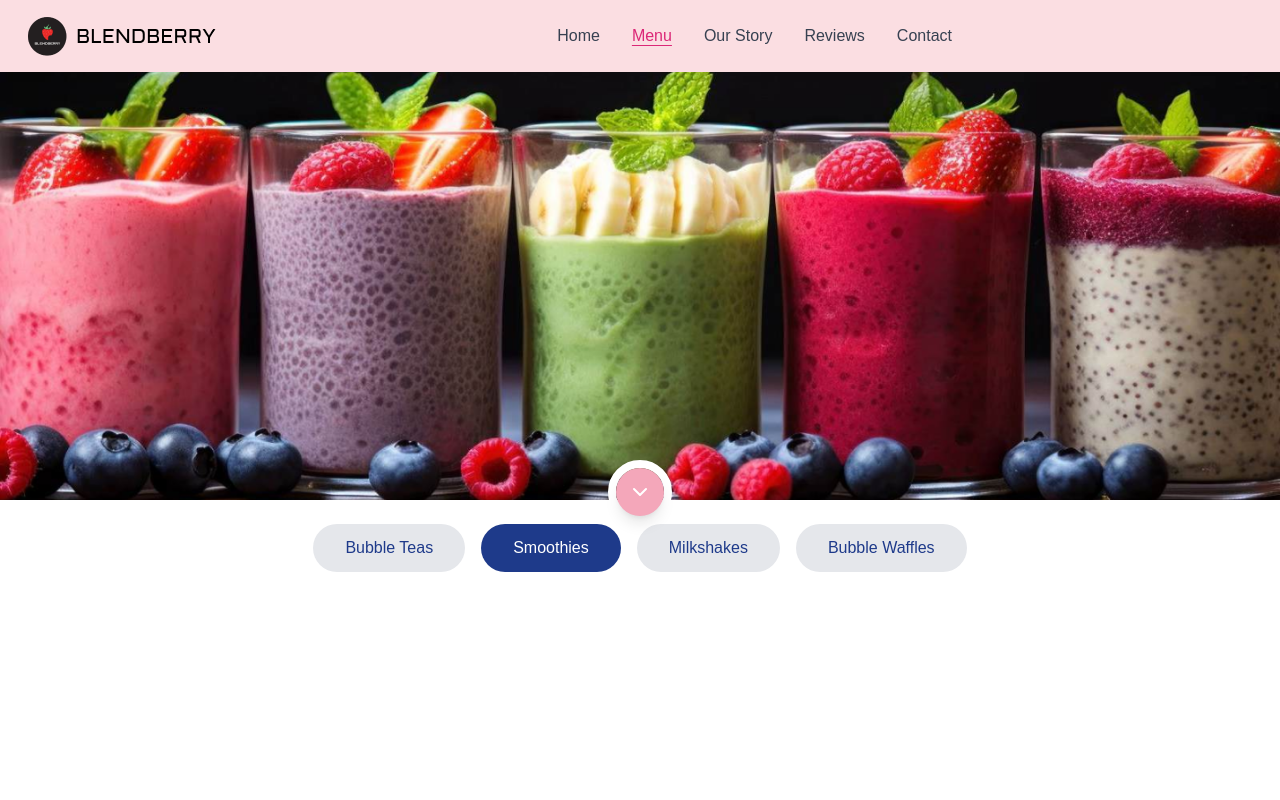
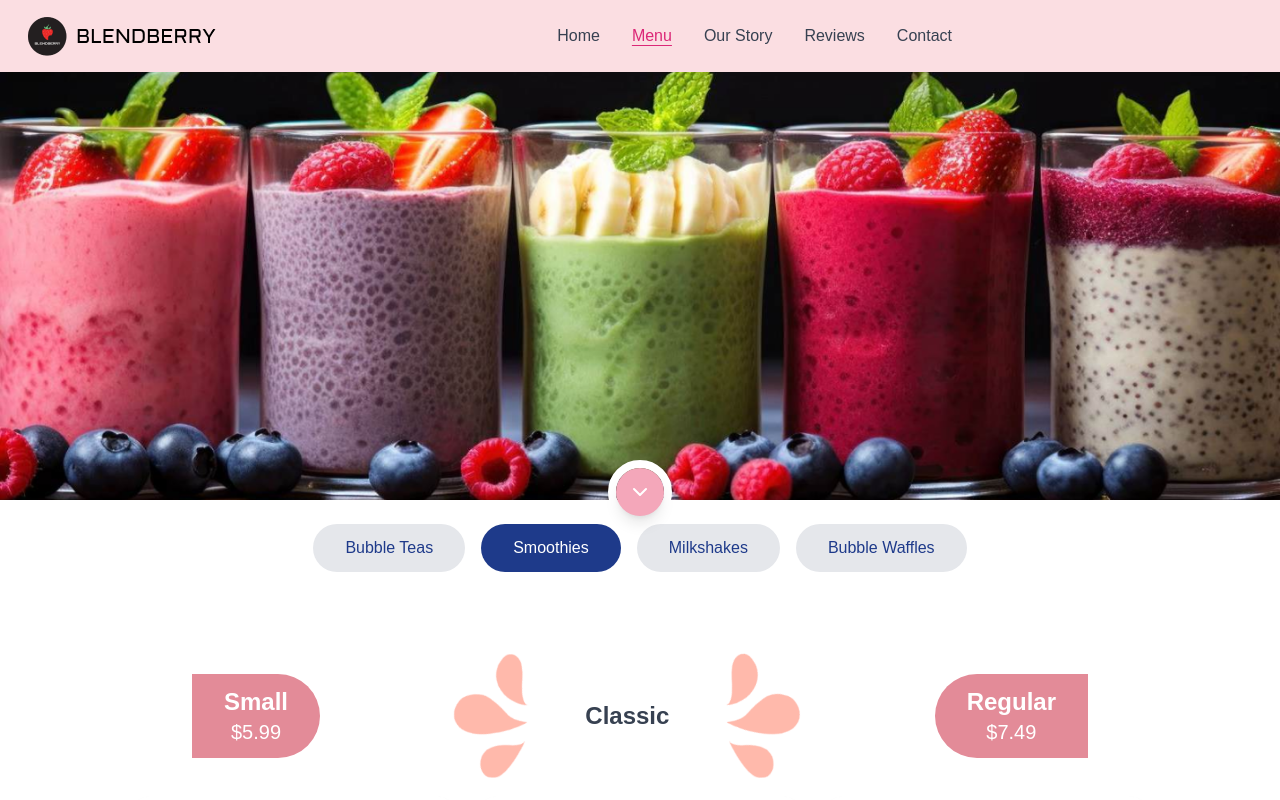
Before and after one commit to jerrylovee2/blendberry, a Next.js app: page /menu in a window 1280 px wide. Both pictures are taken after a click on the button "Smoothies". Shown: the top 800 px of the page. Built offline with nearby package versions, Linux system fonts and the light colour scheme; a web font is replaced by a local one.

Commit message:
Change | Added Smoothie Section

```diff
--- a/components/BubbleTea.tsx
+++ b/components/BubbleTea.tsx
@@ -56,9 +56,6 @@ const fruitTeas = [
             <ExtraToppings/>
             <br></br>
             <SmallBanner text={text}/>
-
-
-
         </>
     )
 }
--- /dev/null
+++ b/components/Smoothie.tsx
@@ -0,0 +1,28 @@
+import React from "react";
+import Flowerext from "./ui/Flowerext";
+import MenuCarousel from "./ui/menu-carasoul";
+const fruitTeas = [
+    {
+      name: "Dragon Fruit",
+      image: "/fruittea0.png",
+    },
+    {
+      name: "Passion Fruit",
+      image: "/fruittea1.png",
+    },
+    {
+      name: "Green Apple",
+      image: "/fruittea2.png",
+    }
+  ]
+
+const Smoothie = () =>{
+    return(
+        <>
+        <Flowerext flowerText="Classic" leftPricing={{ title: "Small", price:5.99 }} rightPricing={{ title: "Regular", price:7.49 }}/>
+        <MenuCarousel drinks={fruitTeas}/>
+        </>
+    )
+}
+
+export default Smoothie;
--- a/components/menuItem.tsx
+++ b/components/menuItem.tsx
@@ -4,6 +4,7 @@ import { useState } from "react";
 import MenuTab from "./menuTab";
 import { ChevronDown } from "lucide-react";
 import BubbleTea from "./BubbleTea";
+import Smoothie from "./Smoothie";
 
 export default function MenuItem() {
   const [activeTab, setActiveTab] = useState("bubble-teas");
@@ -64,10 +65,11 @@ export default function MenuItem() {
 
         {/* Tab Content */}
         <div className="text-center mt-16">
-           {activeTab === "bubble-teas" && <BubbleTea/>
-          /*{activeTab === "smoothies" && <Smoothies />}
-          {activeTab === "milkshakes" && <Milkshakes />}
-          {activeTab === "waffles" && <Waffles />} */}
+          { activeTab === "bubble-teas" && <BubbleTea/>
+          }
+          { activeTab === "smoothies" && <Smoothie />}
+
+
         </div>
       </div>
     </div>
--- /dev/null
+++ b/components/ui/Flowerext.tsx
@@ -0,0 +1,34 @@
+import React from "react"
+import Flower from "./flower"
+
+interface Pricing {
+  title: string;
+  price: number;
+}
+
+interface ClassicPricingProps {
+  leftPricing: Pricing;
+  rightPricing: Pricing;
+  flowerText: string;
+}
+
+export default function ClassicPricing({ leftPricing, rightPricing, flowerText }: ClassicPricingProps) {
+  return (
+    <div className="flex items-center justify-between gap-4 w-full max-w-4xl mx-auto">
+      {/* Left price pill */}
+      <div className="bg-[#E38B98] text-white rounded-tr-full rounded-br-full px-8 py-3 flex flex-col items-center">
+        <span className="text-2xl font-semibold">{leftPricing.title}</span>
+        <span className="text-xl">${leftPricing.price}</span>
+      </div>
+
+      {/* Center flower text */}
+      <Flower text={flowerText} />
+
+      {/* Right price pill */}
+      <div className="bg-[#E38B98] text-white rounded-tl-full rounded-bl-full  px-8 py-3 flex flex-col items-center">
+        <span className="text-2xl font-semibold">{rightPricing.title}</span>
+        <span className="text-xl">${rightPricing.price}</span>
+      </div>
+    </div>
+  )
+}
```
